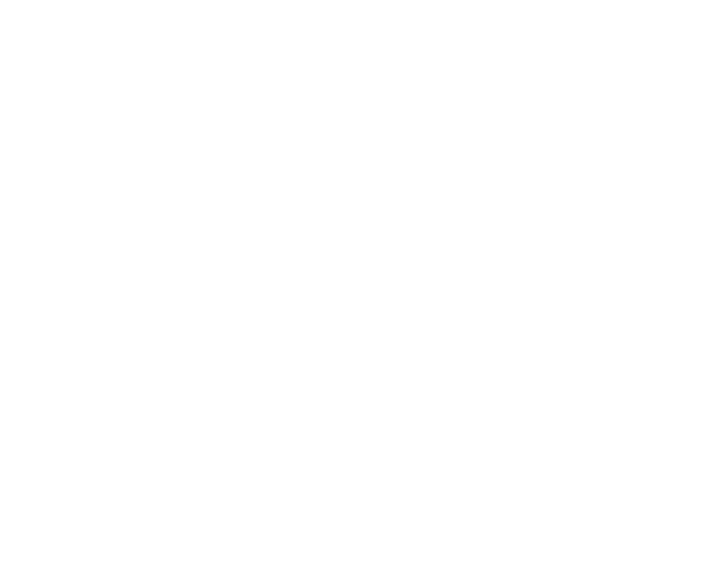
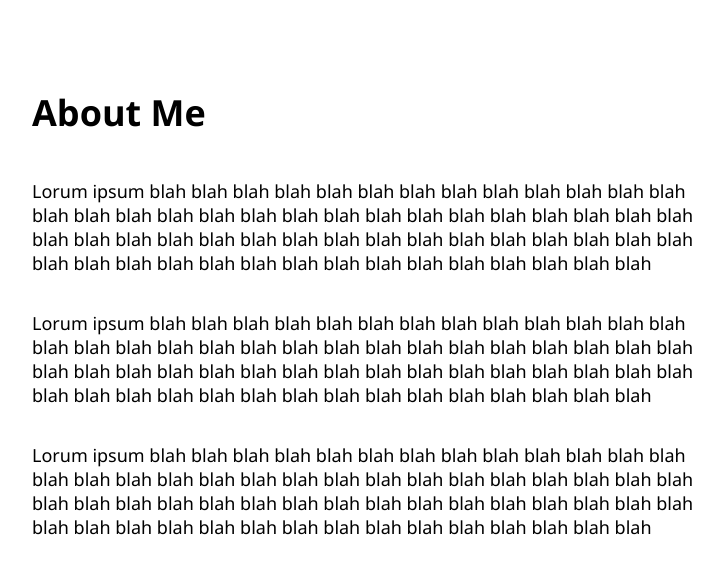
Before and after one commit to dabockster/react-blog, a React (Create React App) app: page /about in a window 1280 px wide. Shown: the top 574 px of the page, without its empty margins (258-981 px from the left). Built offline with nearby package versions, Linux system fonts and the light colour scheme.

Commit message:
Created blog pages using React Router

```diff
--- a/src/App.js
+++ b/src/App.js
@@ -4,12 +4,20 @@
 } from 'react-router-dom';
 import './App.css';
 import HomePage from './pages/HomePage';
+import AboutPage from './pages/AboutPage';
+import ArticlesList from './pages/ArticlesList';
+import ArticlePage from './pages/ArticlePage';
 
 function App() {
   return (
     <Router>
       <div className="App">
-        <Route path ="/" component={HomePage} exact />
+        <div id="page-body">
+          <Route path ="/" component={HomePage} exact />
+          <Route path ="/about" component={AboutPage} />
+          <Route path ="/articles-list" component={ArticlesList} />
+          <Route path ="/article" component={ArticlePage} />
+        </div>
       </div>
     </Router>
   );
--- /dev/null
+++ b/src/pages/AboutPage.js
@@ -0,0 +1,19 @@
+import React from 'react';
+
+const AboutPage = () => (
+    <>
+        <h1>About Me</h1>
+
+        <p>
+            Lorum ipsum blah blah blah blah blah blah blah blah blah blah blah blah blah blah blah blah blah blah blah blah blah blah blah blah blah blah blah blah blah blah blah blah blah blah blah blah blah blah blah blah blah blah blah blah blah blah blah blah blah blah blah blah blah blah blah blah blah blah blah blah
+        </p>
+        <p>
+            Lorum ipsum blah blah blah blah blah blah blah blah blah blah blah blah blah blah blah blah blah blah blah blah blah blah blah blah blah blah blah blah blah blah blah blah blah blah blah blah blah blah blah blah blah blah blah blah blah blah blah blah blah blah blah blah blah blah blah blah blah blah blah blah
+        </p>
+        <p>
+            Lorum ipsum blah blah blah blah blah blah blah blah blah blah blah blah blah blah blah blah blah blah blah blah blah blah blah blah blah blah blah blah blah blah blah blah blah blah blah blah blah blah blah blah blah blah blah blah blah blah blah blah blah blah blah blah blah blah blah blah blah blah blah blah
+        </p>
+    </>
+);
+
+export default AboutPage;
--- /dev/null
+++ b/src/pages/ArticlePage.js
@@ -0,0 +1,9 @@
+import React from 'react';
+
+const ArticlePage = () => (
+    <>
+        <h1>This is an article</h1>
+    </>
+);
+
+export default ArticlePage;
--- /dev/null
+++ b/src/pages/ArticlesList.js
@@ -0,0 +1,9 @@
+import React from 'react';
+
+const ArticlesList = () => (
+    <>
+        <h1>ArticlesList!</h1>
+    </>
+);
+
+export default ArticlesList;
```
